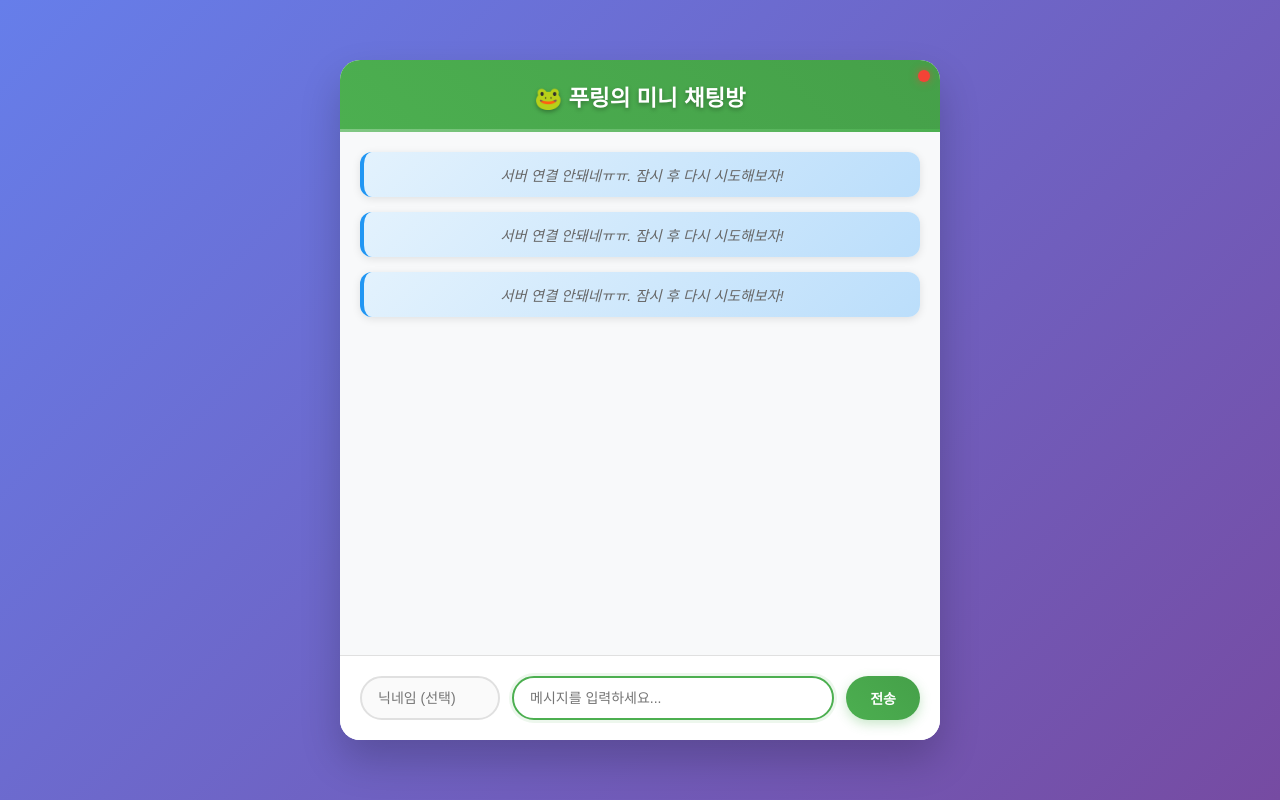
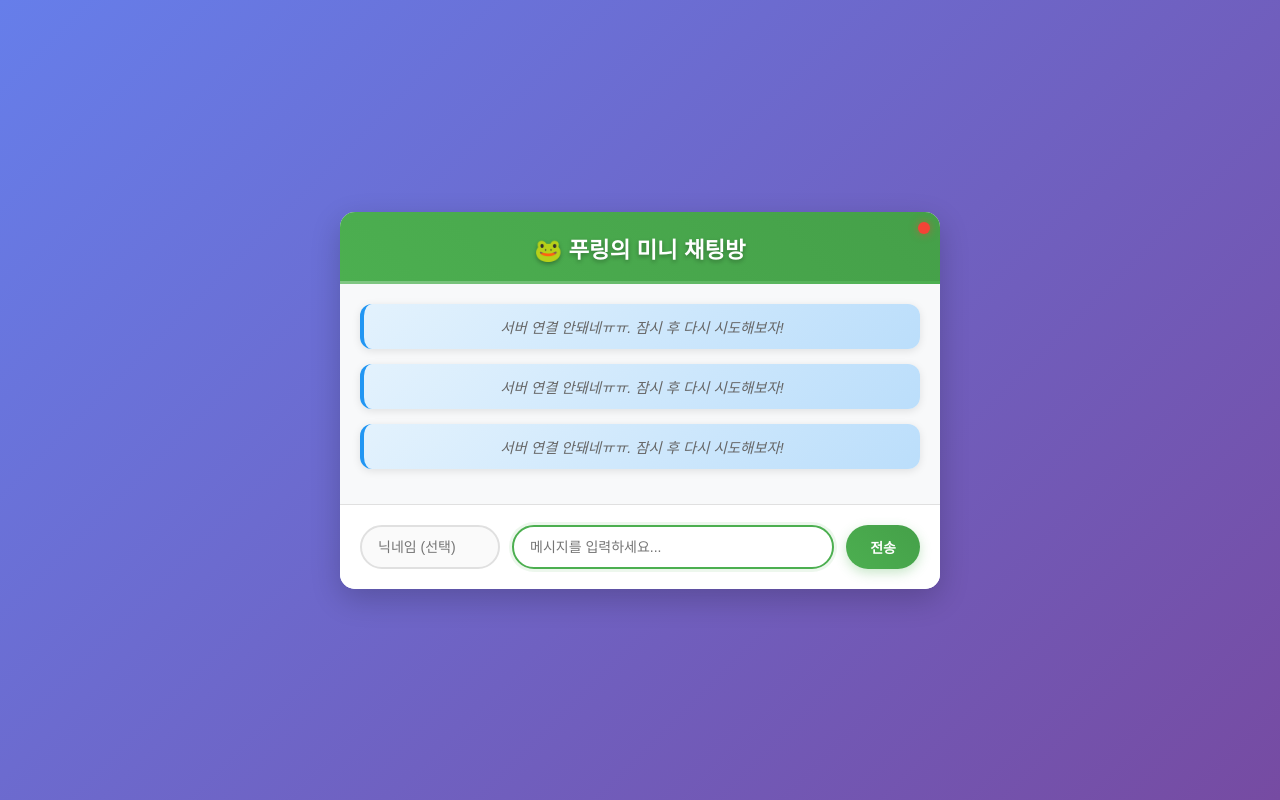
Before and after one commit to Blue-co/my_chat_app, a Flask app: page / in a window 1280 px wide. Run offline with Flask 3, Linux system fonts and the light colour scheme; some libraries are stand-ins or nearby versions.

Commit message:
Update style.css

```diff
--- a/static/css/style.css
+++ b/static/css/style.css
@@ -6,12 +6,8 @@ body {
 .chat-container {
     background: rgba(255, 255, 255, 0.95);
     backdrop-filter: blur(10px);
-    border-radius: 20px;
-    box-shadow: 0 20px 40px rgba(0, 0, 0, 0.2);
-    width: 100%;
-    max-width: 600px;
-    height: 85vh;
-    max-height: 700px;
+    width: 100vh;
+    height: auto;
     display: flex;
     flex-direction: column;
     overflow: hidden;
```
